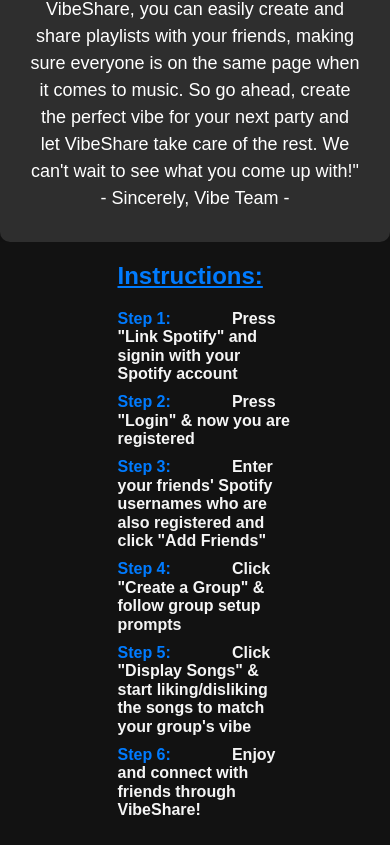
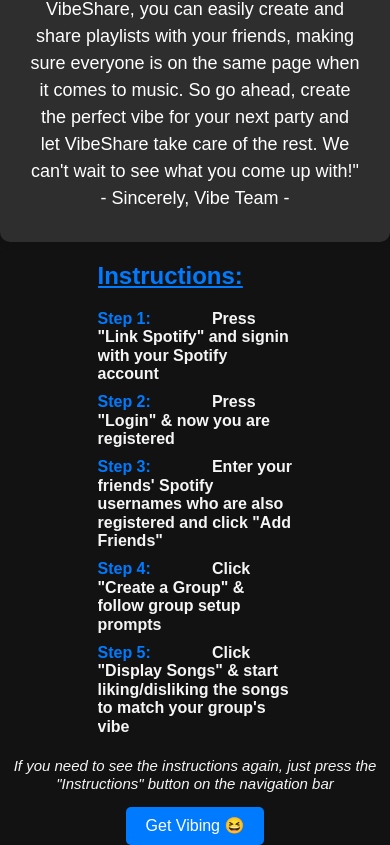
Before and after one commit to martinkent2003/musicApp, an Angular app: page /landing in a window 390 px wide. Shown: the part 900-1745 px from the top of the page. Before the commit the page ends 1142 px from the top, so only its background shows below. Built offline with nearby package versions, Linux system fonts and the light colour scheme.

Commit message:
shrinking window bug fix on landing page

```diff
--- a/src/app/landing/landing.component.css
+++ b/src/app/landing/landing.component.css
@@ -1,11 +1,18 @@
+@media screen and (max-width: 600px) {
+  body {
+    height: auto;
+  }
+  .instructions {
+    max-height: none;
+  }
+}
+
 .instructions {
-  /* Add padding to the left side of the instructions section */
-  padding-left: 20px; /* adjust the padding value as needed */
-
-  /* Set the position to fixed and center the element horizontally */
-  position: fixed;
-  left: 50%;
-  transform: translateX(-50%);
+  position: static;
+  max-height: 500px;
+  overflow-y: auto;
+  margin: 0 auto;
+  width: 50%; /* adjust the value as needed */
 }
 
 /* Styling for paragraph inside instructions section */
--- a/src/app/landing/landing.component.html
+++ b/src/app/landing/landing.component.html
@@ -40,6 +40,7 @@
   </p>
   <p><span>Step 6:</span> Enjoy and connect with friends through VibeShare!</p>
   <br /><br />
+</div>
 <div class="footer">
   <p>
     If you need to see the instructions again, just press the "Instructions"
@@ -48,4 +49,3 @@
 
   <button routerLink="/main">Get Vibing 😆</button>
 </div>
-</div>
```
Lines whose indentation alone changed are shown as unchanged.
